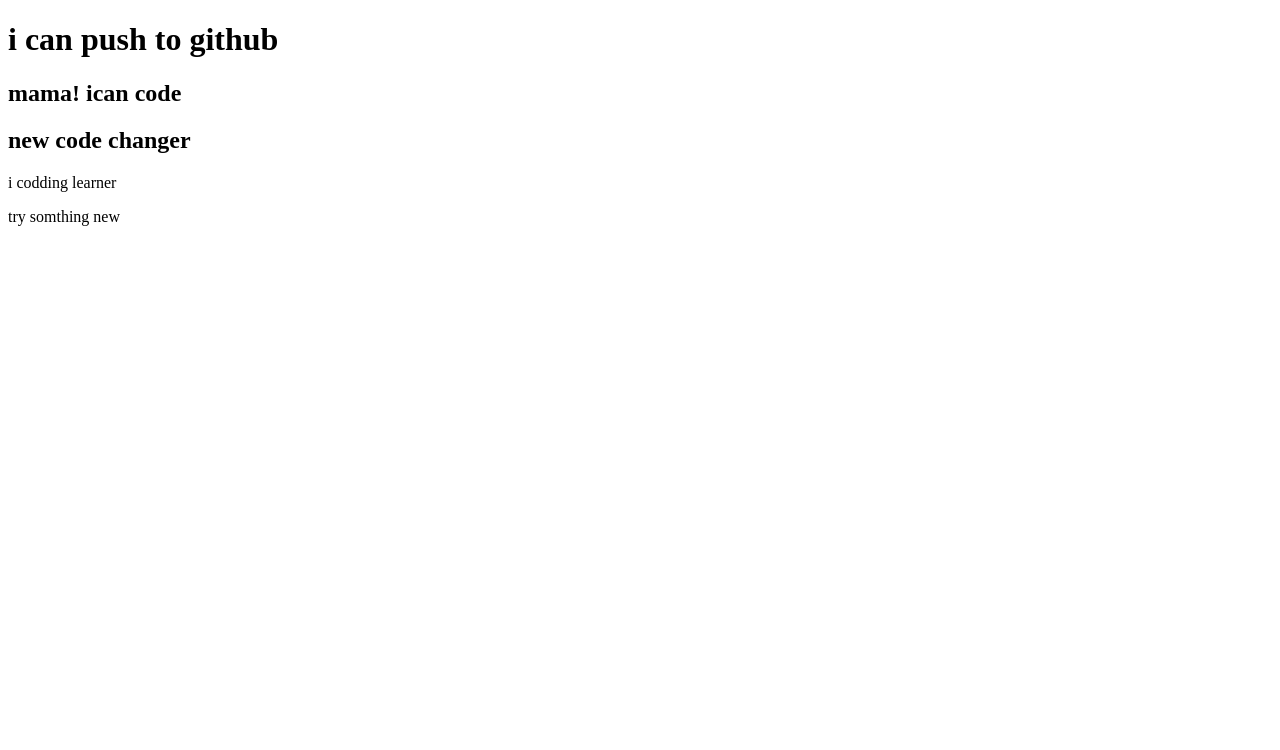
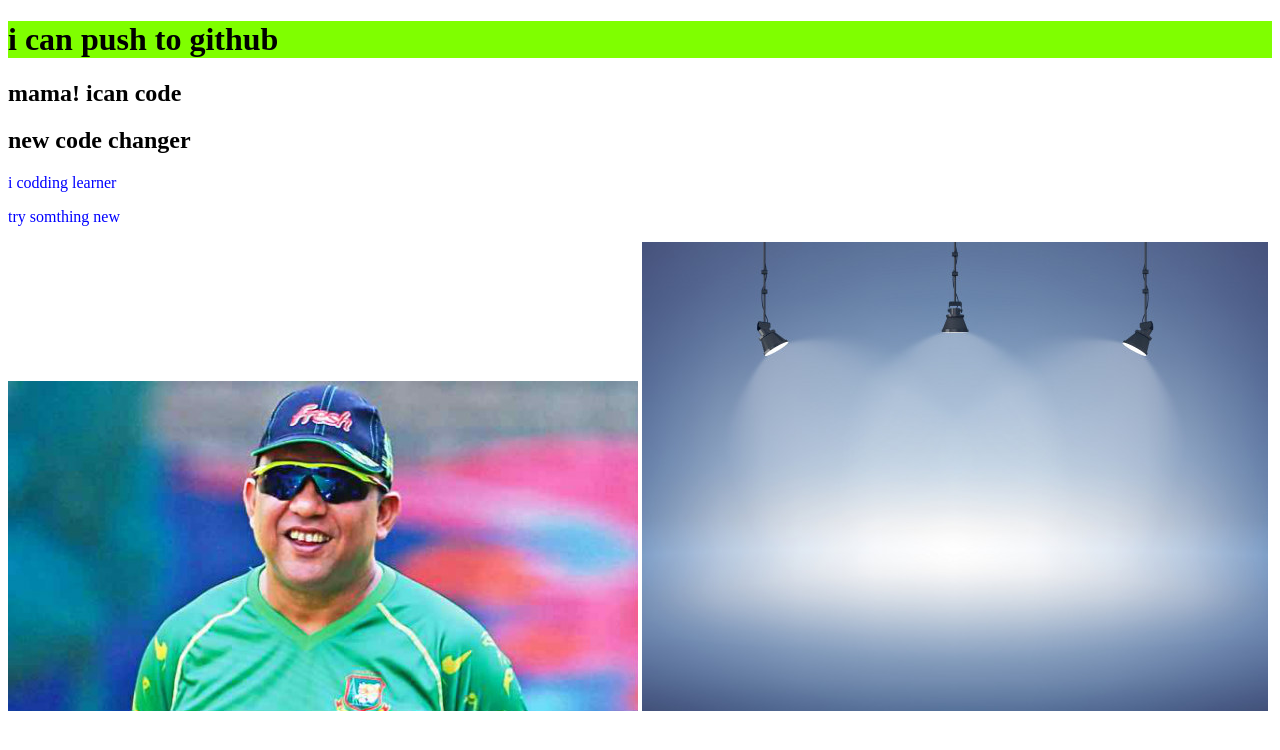
Before and after one commit to faiz8411/my-second-repo, a plain HTML site: page index.html in a window 1280 px wide. Drawn offline with Linux system fonts and the light colour scheme.

Commit message:
pic aded

```diff
--- a/index.html
+++ b/index.html
@@ -5,6 +5,7 @@
     <meta http-equiv="X-UA-Compatible" content="IE=edge">
     <meta name="viewport" content="width=device-width, initial-scale=1.0">
     <title>my second github repo</title>
+    <link rel="stylesheet" href="style.css">
 </head>
 <body>
     <h1>i can push to github</h1>
@@ -12,5 +13,7 @@
     <h2>new code changer</h2>
     <p>i codding learner</p>
     <p>try somthing new</p>
+    <img src="khaled.jpg" alt="">
+    <img src="faiz.jpg" alt="">
 </body>
 </html>
--- a/style.css
+++ b/style.css
@@ -0,0 +1,6 @@
+p{
+    color: blue;
+}
+h1{
+    background-color: chartreuse;
+}
```
Also changed, not shown: faiz.jpg (added), khaled.jpg (added).
